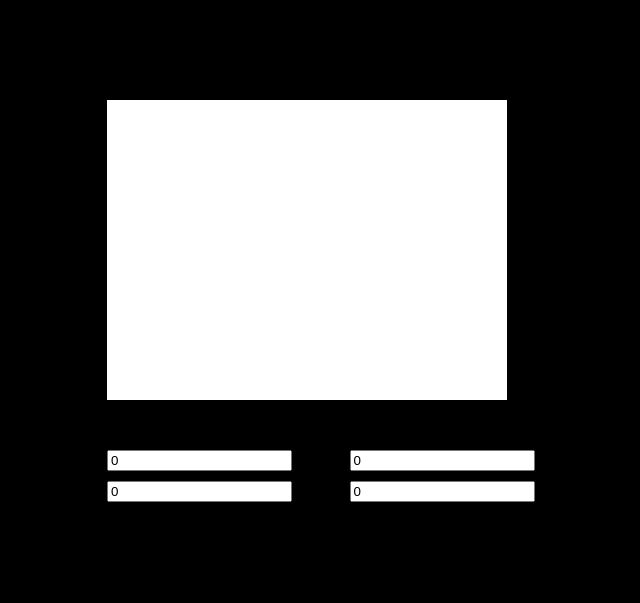
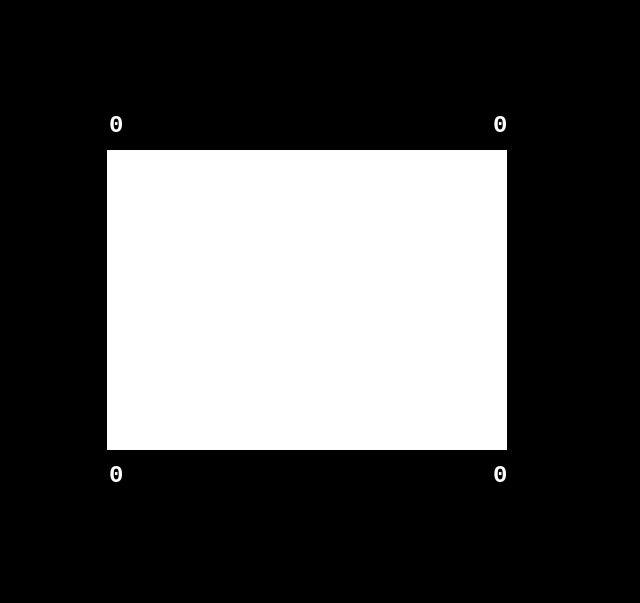
Before and after one commit to cecilia-brito/border_radius_generator, a plain HTML site: page index.html in a window 1280 px wide. Shown: the whole page, without its empty margins (333-973 px from the left). Drawn offline with Linux system fonts and the light colour scheme; a web font is replaced by a local one.

Commit message:
trabalhando no estilo;mudei a posição dos inputs e adicionei uma fonte

```diff
--- a/index.html
+++ b/index.html
@@ -7,14 +7,28 @@
     <link rel="stylesheet"  type='text/css' href="/styles/global.css"></link>
     <!-- <script src="/script.js"  type="script" ></script> -->
 
+    <link rel="preconnect" href="https://fonts.googleapis.com">
+    <link rel="preconnect" href="https://fonts.gstatic.com" crossorigin>
+    <link href="https://fonts.googleapis.com/css2?family=Nova+Mono&family=VT323&display=swap" rel="stylesheet">
+
 </head>
 <body>
     <main>
-        <div class="form" id="element-example">
+        <div class="box-form-inputs">
+            <input class="pattern-input" type="text">
+            <input class="pattern-input" type="number">
+            <input id="topLeft" class="pattern-input" type="number" onkeyup="changeBorder()" value="0">
+            <input id="topRight" class="pattern-input" type="number" onkeyup="changeBorder()" value="0">
+
+            <div class="form" id="element-example">
+            </div>
+
+            <input id="bottomLeft" class="pattern-input" type="number" onkeyup="changeBorder()" value="0">
+            <input id="bottomRight" class="pattern-input" type="number" onkeyup="changeBorder()" value="0">
         </div>
             <script>
                 let formExample = document.getElementById('element-example');
-                let borderRadius = 0;
+                let borderMeadure;
                 let borderTopRight;
                 let borderTopLeft;
                 let borderBottomLeft;
@@ -30,11 +44,6 @@
                     console.log("rodou")
                   }
             </script>
-
-            <input id="topLeft" class="pattern-input" type="number" onkeyup="changeBorder()" value="0">
-            <input id="topRight" class="pattern-input" type="number" onkeyup="changeBorder()" value="0">
-            <input id="bottomLeft" class="pattern-input" type="number" onkeyup="changeBorder()" value="0">
-            <input id="bottomRight" class="pattern-input" type="number" onkeyup="changeBorder()" value="0">
     </main>
 </body>
 </html>
--- a/styles/global.css
+++ b/styles/global.css
@@ -6,27 +6,36 @@ body{
     background-color: black;
 }
 
-main{
-    width: 50rem;
-    height: 50rem;
-    margin: auto;
+
+.box-form-inputs{
+    width: 40rem;
+    height: auto;
+    display: grid;
+    margin: 10rem auto;
+    grid-template-columns: 20 20rem;
+    grid-template-rows: 5rem 30rem 5rem;
+    grid-template-areas: "input1 input2"
+                          "form form"
+                          "input3 input4";
 }
 
 .form{
-    margin: 10rem auto 5rem auto;
+    /* margin: 10rem auto 5rem auto; */
+    display: block;
     width: 40rem;
     height: 30rem;
     background-color: white;
     clip-path: inset(0 0 0 0);
+    grid-area: form;
 }
 
-.circle-selector{
+/* .circle-selector{
     position: absolute;
     width: 1.5rem;
     height: 1.5rem;
     clip-path: circle();
     background-color: rgb(221, 221, 221);
-}
+} */
 
 /* #selector-border-top-right{
     margin-left: .8rem;
@@ -49,8 +58,34 @@ main{
 
 
 .pattern-input{
-    margin-left: 5rem;
+    /* margin-left: 5rem;
     margin-right: .5rem;
-    margin-bottom: 1rem;
-    display: inline-block;
+    margin-bottom: 1rem; */
+    display: block;
+    background: none;
+    color: white;
+    border: none;
+    outline: none;
+    width: 3rem;
+    font-family: 'Nova Mono', monospace;
+    font-weight: bold;
+    font-size: 2.4rem;
 }
+
+#topLeft{
+    grid-area: input1;
+}
+
+#topRight{
+    grid-area: input2;
+    margin-left: 35rem;
+}
+
+#bottomLeft{
+    grid-area: input3;
+}
+
+#bottomRight{
+    grid-area: input4;
+    margin-left: 35rem;
+}
```
